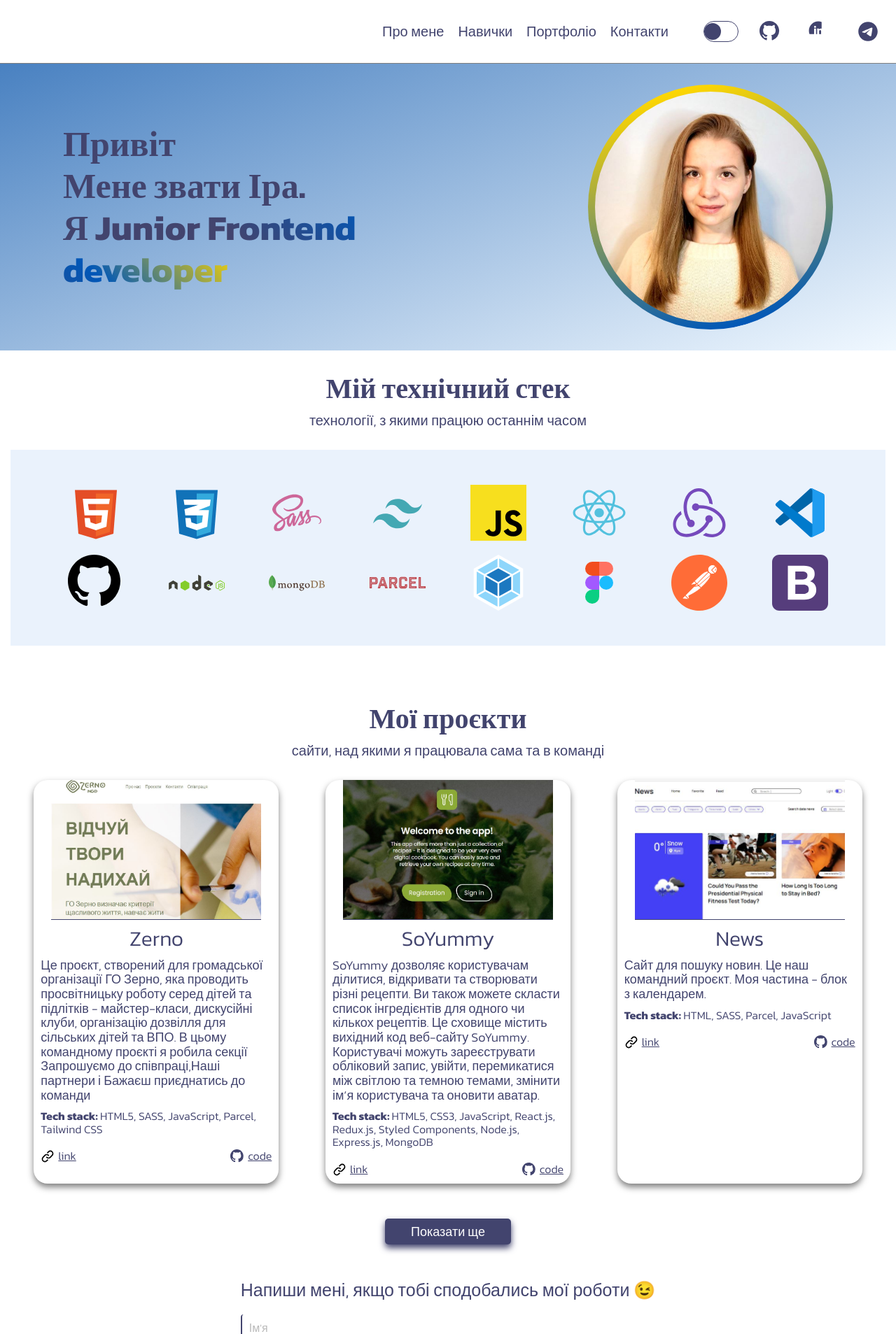
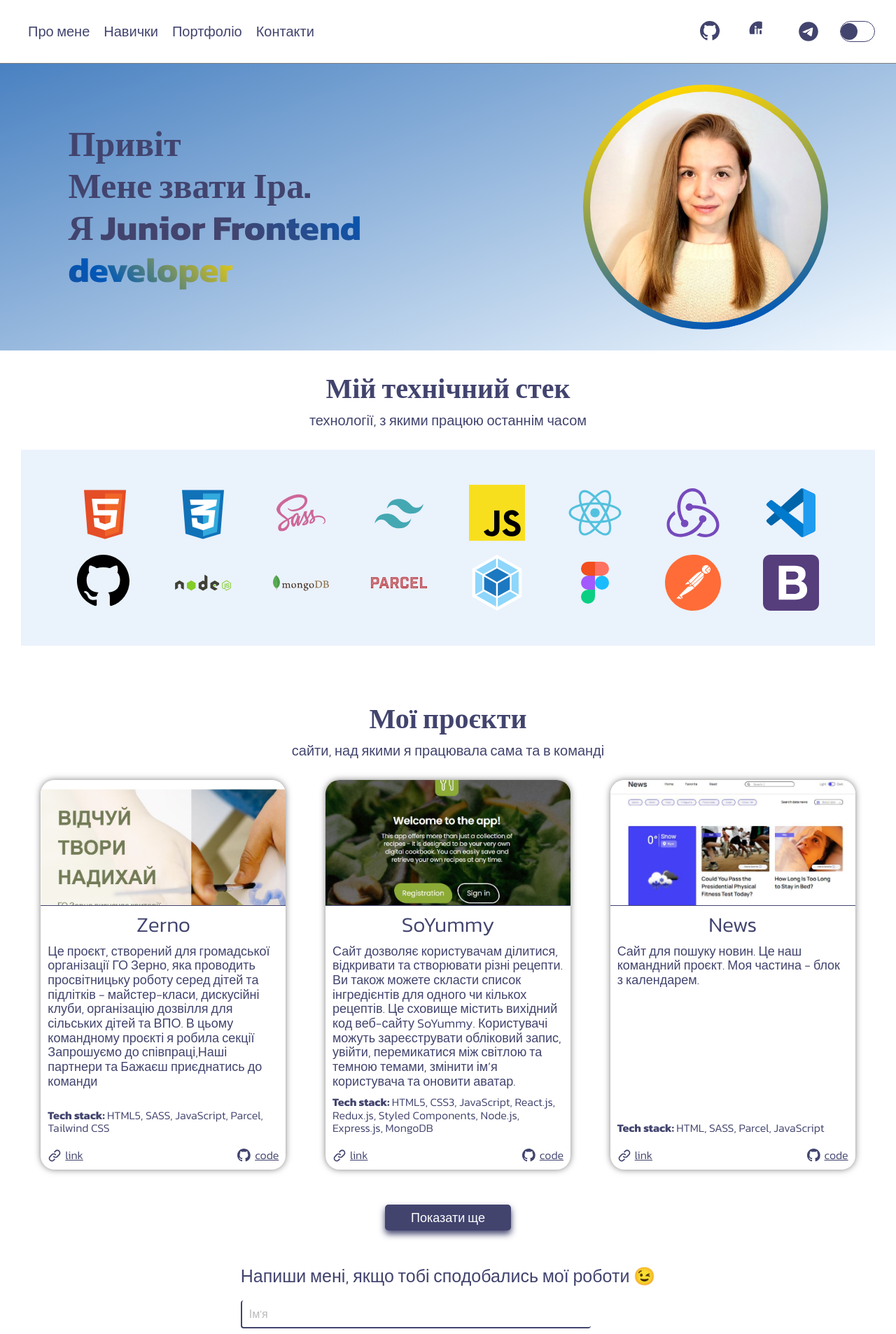
Before and after one commit to IamIrynaPopova/portfolio, a React app: page / in a window 1280 px wide. Shown: the top 1907 px of the page at 70% size. Built offline with nearby package versions, Linux system fonts and the light colour scheme.

Commit message:
update theme

```diff
--- a/src/components/AppBar.js
+++ b/src/components/AppBar.js
@@ -28,8 +28,9 @@ const AppBar = () => {
               </a>
             </li>
           </ul>
-          <ThemeToggle />
-          <ul className="nav__contacts">
+        </nav>
+        <div className="nav__contacts">
+          <ul className="nav__contacts-list">
             <li className="nav__contacts__item">
               <a
                 href="https://github.com/IamIrynaPopova"
@@ -61,7 +62,8 @@ const AppBar = () => {
               </a>
             </li>
           </ul>
-        </nav>
+          <ThemeToggle />
+        </div>
       </div>
     </header>
   );
--- a/src/components/ProjectsList.js
+++ b/src/components/ProjectsList.js
@@ -17,10 +17,15 @@ const ProjectsList = ({ projects }) => {
               <li className="projects__item" key={uuidv1()}>
                 <img className="projects__image" src={photo} alt={name} />
                 <div className="projects__box">
+                  <div className="projects__box--item">
                     <h3 className="projects__name">{name}</h3>
                     <p className="projects__description">{text}</p>
+                  </div>
+                  <div className="projects__box--item">
                     <p className="projects__stack">
-                    <span className="projects__stack-title">Tech stack: </span>
+                      <span className="projects__stack-title">
+                        Tech stack:{" "}
+                      </span>
                       {stack}
                     </p>
                     <ul className="projects__links">
@@ -50,6 +55,7 @@ const ProjectsList = ({ projects }) => {
                       </li>
                     </ul>
                   </div>
+                </div>
               </li>
             ))}
           </ul>
--- a/src/data/projects.json
+++ b/src/data/projects.json
@@ -2,7 +2,7 @@
   {
     "photo": "./assets/zerno.jpg",
     "name": "Zerno",
-    "text": "Це проєкт, створений для громадської організації ГО Зерно, яка проводить просвітницьку роботу серед дітей та підлітків - майстер-класи, дискусійні клуби, організацію дозвілля для сільських дітей та ВПО. В цьому командному проєкті я робила секції Запрошуємо до співпраці,Наші партнери і Бажаєш приєднатись до команди",
+    "text": "Це проєкт, створений для громадської організації ГО Зерно, яка проводить просвітницьку роботу серед дітей та підлітків - майстер-класи, дискусійні клуби, організацію дозвілля для сільських дітей та ВПО. В цьому командному проєкті я робила секції Запрошуємо до співпраці,Наші партнери та Бажаєш приєднатись до команди",
     "stack": "HTML5, SASS, JavaScript, Parcel, Tailwind CSS",
     "link": "https://baza-trainee.github.io/zerno-social/",
     "code": "https://github.com/IamIrynaPopova/zerno-social"
@@ -10,7 +10,7 @@
   {
     "photo": "./assets/SoYummy.jpg",
     "name": "SoYummy",
-    "text": "SoYummy дозволяє користувачам ділитися, відкривати та створювати різні рецепти. Ви також можете скласти список інгредієнтів для одного чи кількох рецептів. Це сховище містить вихідний код веб-сайту SoYummy. Користувачі можуть зареєструвати обліковий запис, увійти, перемикатися між світлою та темною темами, змінити ім’я користувача та оновити аватар.",
+    "text": "Сайт дозволяє користувачам ділитися, відкривати та створювати різні рецепти. Ви також можете скласти список інгредієнтів для одного чи кількох рецептів. Це сховище містить вихідний код веб-сайту SoYummy. Користувачі можуть зареєструвати обліковий запис, увійти, перемикатися між світлою та темною темами, змінити ім’я користувача та оновити аватар.",
     "stack": "HTML5, CSS3, JavaScript, React.js, Redux.js, Styled Components, Node.js, Express.js, MongoDB",
     "link": "https://villiav.github.io/final_project_utf-8_front/",
     "code": "https://github.com/IamIrynaPopova/final_project_utf-8_front"
--- a/src/styles/button.scss
+++ b/src/styles/button.scss
@@ -23,5 +23,5 @@
 .button:focus {
   background-color: var(--secondary-color);
   color: var(--main-color);
-  box-shadow: 0px 5px 10px 0px var(--light-hover);
+  box-shadow: 0px 5px 10px 0px var(--second-hover);
 }
--- a/src/styles/common.scss
+++ b/src/styles/common.scss
@@ -69,21 +69,24 @@ img {
 
 .container {
   margin: 0 auto;
-  padding-left: 15px;
-  padding-right: 15px;
-  min-width: 1200px;
+  padding-left: 30px;
+  padding-right: 30px;
 }
 
 html[data-theme="dark"] {
-  --main-color: #93a8c0;
+  --main-color: #ffffffd4;
   background-color: #453f3f;
+  --secondary-color: #5d99dd;
+  --secondary-light-color: #ffffff;
+  --main-hover: #ffffffd4;
+  --second-hover: #0a79f7;
 }
 
 html[data-theme="light"] {
   --main-color: #42446e;
   --secondary-color: #a0cafb;
   --light-text: #fff;
-  --light-hover: #1161bd;
-  --dark-hover: rgba(0, 0, 0, 0.5);
+  --second-hover: #1161bd;
+  --main-hover: rgba(0, 0, 0, 0.5);
   --secondary-light-color: #d7e7fa87;
 }
--- a/src/styles/footer.scss
+++ b/src/styles/footer.scss
@@ -8,8 +8,8 @@
 }
 
 .footer__divider {
-  background-color: var(--dark-hover);
-  box-shadow: 0px 5px 10px 0px var(--dark-hover);
+  background-color: var(--main-hover);
+  box-shadow: 0px 5px 10px 0px var(--main-hover);
   width: 1200px;
   height: 2px;
 }
--- a/src/styles/form.scss
+++ b/src/styles/form.scss
@@ -28,7 +28,7 @@
 .form__wrap:hover {
   cursor: pointer;
   border-color: var(--main-color);
-  box-shadow: 0px 5px 10px 0px var(--light-hover);
+  box-shadow: 0px 5px 10px 0px var(--second-hover);
 }
 
 .form__input {
@@ -105,5 +105,5 @@
 .button:focus {
   background-color: var(--secondary-color);
   color: var(--main-color);
-  box-shadow: 0px 5px 10px 0px var(--light-hover);
+  box-shadow: 0px 5px 10px 0px var(--second-hover);
 }
--- a/src/styles/header.scss
+++ b/src/styles/header.scss
@@ -2,17 +2,13 @@
   margin: 0 auto;
   padding-top: 20px;
   padding-bottom: 20px;
-  border-bottom: 1px solid var(--dark-hover);
+  border-bottom: 1px solid var(--main-hover);
 }
 
 .header__wrapper {
-
-}
-
-.nav {
   display: flex;
-  justify-content: flex-end;
   align-items: center;
+  justify-content: space-between;
 }
 
 .nav__list {
@@ -27,15 +23,17 @@
   padding: 10px;
   color: inherit;
   text-decoration: none;
+  transition: color 0.5s ease;
 }
 
 .nav__list__item:hover,
 .nav__list__item:focus {
   color: var(--secondary-color);
+  transition: color 0.5s ease;
 }
 
 .theme {
-  margin-right: 20px;
+  margin-left: 20px;
 }
 
 .theme__button {
@@ -47,7 +45,41 @@
   padding: 4px;
   cursor: pointer;
   background-color: transparent;
+  transition: border 0.5s ease;
+}
 
+.theme__button:hover {
+  border: 1px solid var(--secondary-color);
+  transition: border 0.5s ease;
+}
+
+.theme__button:hover .theme__switch {
+  background-color: var(--secondary-color);
+  transition: background-color 0.5s ease;
+}
+
+.theme__button::after {
+  content: "Змінити тему";
+  position: absolute;
+  top: -20px;
+  left: 50%;
+  width: 100px;
+  transform: translateX(-50%);
+  background-color: white;
+  padding: 2px;
+  border-radius: 4px;
+  font-size: 14px;
+  font-weight: 500;
+  background-color: transparent;
+  font-family: transparent;
+  opacity: 0;
+  color: var(--secondary-color);
+  transition: opacity 0.5s ease;
+}
+
+.theme__button:hover::after {
+  opacity: 1;
+  transition: opacity 0.5s ease;
 }
 
 .theme__switch {
@@ -58,12 +90,16 @@
   left: 0;
   top: 2px;
   background-color: var(--main-color);
-  // transform: translateX(25px);
-  // transition-duration: 200ms;
-
+  transition: background-color 0.5s ease;
 }
 
-.nav__contacts {
+.theme__switch:hover {
+  background-color: var(--secondary-color);
+  transition: background-color 0.5s ease;
+}
+
+.nav__contacts,
+.nav__contacts-list {
   display: flex;
   align-items: center;
 }
@@ -86,11 +122,13 @@
   width: 30px;
   height: 30px;
   fill: var(--main-color);
+  transition: fill 0.5s ease;
 }
 
 .nav__contacts__svg:hover,
 .nav__contacts__svg:focus {
   fill: var(--secondary-color);
+  transition: fill 0.5s ease;
 }
 
 .human {
--- a/src/styles/hero.scss
+++ b/src/styles/hero.scss
@@ -1,7 +1,6 @@
 .hero {
-   margin: 0 auto;
-  padding-top: 30px;
-  padding-bottom: 30px;
+  margin: 0 auto;
+  padding: 30px 0px 30px 0px;
   background: linear-gradient(160deg, #4981c1, #f0f8ff);
 }
 
@@ -9,7 +8,6 @@
   display: flex;
   align-items: center;
   justify-content: space-around;
-
 }
 
 .hero__title-wrapper {
--- a/src/styles/project.scss
+++ b/src/styles/project.scss
@@ -39,9 +39,11 @@
   align-items: center;
   flex-direction: column;
   width: 350px;
+  height: auto;
+  cursor: pointer;
   border-radius: 20px;
   overflow: hidden;
-  box-shadow: 0px 5px 10px 0px var(--dark-hover);
+  box-shadow: 0px 0px 10px 0px var(--main-hover);
   transition-property: box-shadow, transform;
   transition-duration: 250ms;
   transition-timing-function: linear;
@@ -50,19 +52,34 @@
 .projects__item:hover,
 .projects__item:focus {
   transform: scale(1.1);
-  box-shadow: 0px 5px 10px 0px var(--light-hover);
+  box-shadow: 0px 0px 10px 0px var(--second-hover);
 }
 
 .projects__image {
-  width: 300px;
-  height: 200px;
+  width: 350px;
+  height: 180px;
   object-fit: cover;
   border-bottom: 1px solid var(--main-color);
 }
 
 .projects__box {
+  display: flex;
+  flex-direction: column;
   padding: 10px;
+  height: 100%;
 }
+
+.projects__box--item {
+  flex-grow: 1;
+}
+
+.projects__box--item:last-child {
+  flex-grow: 1;
+  display: flex;
+  flex-direction: column;
+  justify-content: flex-end;
+}
+
 .projects__name {
   text-align: center;
   margin-bottom: 10px;
@@ -91,9 +108,6 @@
   justify-content: space-between;
 }
 
-.projects__links-item {
-}
-
 .projects__link-code {
   display: flex;
   color: var(--main-color);
```
Also changed, not shown: src/assets/sprite.svg. Lines whose indentation alone changed are shown as unchanged.
